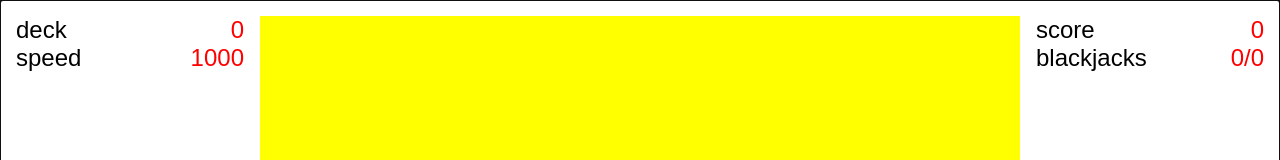
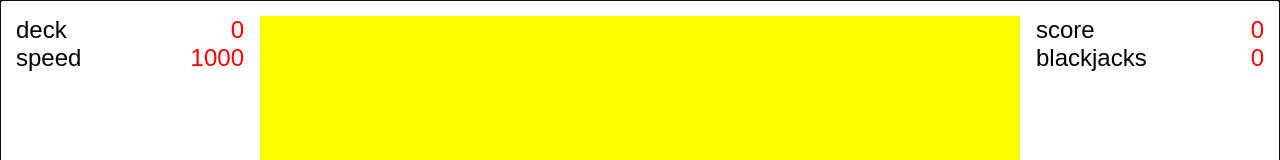
Before and after one commit to pisemsky/cardbrick, a Vue app: page / in a window 1280 px wide. Shown: the top 160 px of the page. Built offline with nearby package versions, Linux system fonts and the light colour scheme.

Commit message:
Exclude weird rule

```diff
--- a/src/components/GameApp.vue
+++ b/src/components/GameApp.vue
@@ -16,7 +16,7 @@
                     message="game over"></game-message>
     </div>
     <game-status class="status-left" :mapping="{'deck': deckCount , 'speed': speed}"></game-status>
-    <game-status class="status-right" :mapping="{'score': score, 'blackjacks': blackjacks + '/' + levelBlackjacks}"></game-status>
+    <game-status class="status-right" :mapping="{'score': score, 'blackjacks': blackjacks}"></game-status>
     <game-button class="button-nw" caption="L" @click.prevent="left()"></game-button>
     <game-button class="button-ne" caption="R" @click.prevent="right()"></game-button>
     <game-button class="button-se" caption="D" @click.prevent="down()"></game-button>
@@ -46,8 +46,6 @@ export default {
       suits: ['spades', 'clubs', 'diamonds', 'hearts'],
       cols: 10,
       rows: 6,
-      levelBlackjacksIncrement: 6,
-      levelBlackjacks: 0,
       blackjacks: 0,
       deckCount: 0,
       score: 0,
@@ -69,7 +67,6 @@ export default {
       switch (this.state) {
         case 'initial':
         case 'stopped':
-          this.levelBlackjacks = this.levelBlackjacksIncrement;
           this.blackjacks = 0;
           this.score = 0;
           this.deckCount = 0;
@@ -255,13 +252,6 @@ export default {
       this.blackjack = null;
       this.currentCard = this.deck.pop();
       if (!this.currentCard) {
-        if (this.blackjacks < this.levelBlackjacks) {
-          this.stop();
-          return;
-        }
-        if (this.blackjacks > 0 && this.blackjacks % this.levelBlackjacksIncrement == 0) {
-          this.levelBlackjacks += this.levelBlackjacksIncrement;
-        }
         this.generateDeck();
         this.main();
         return;
```
